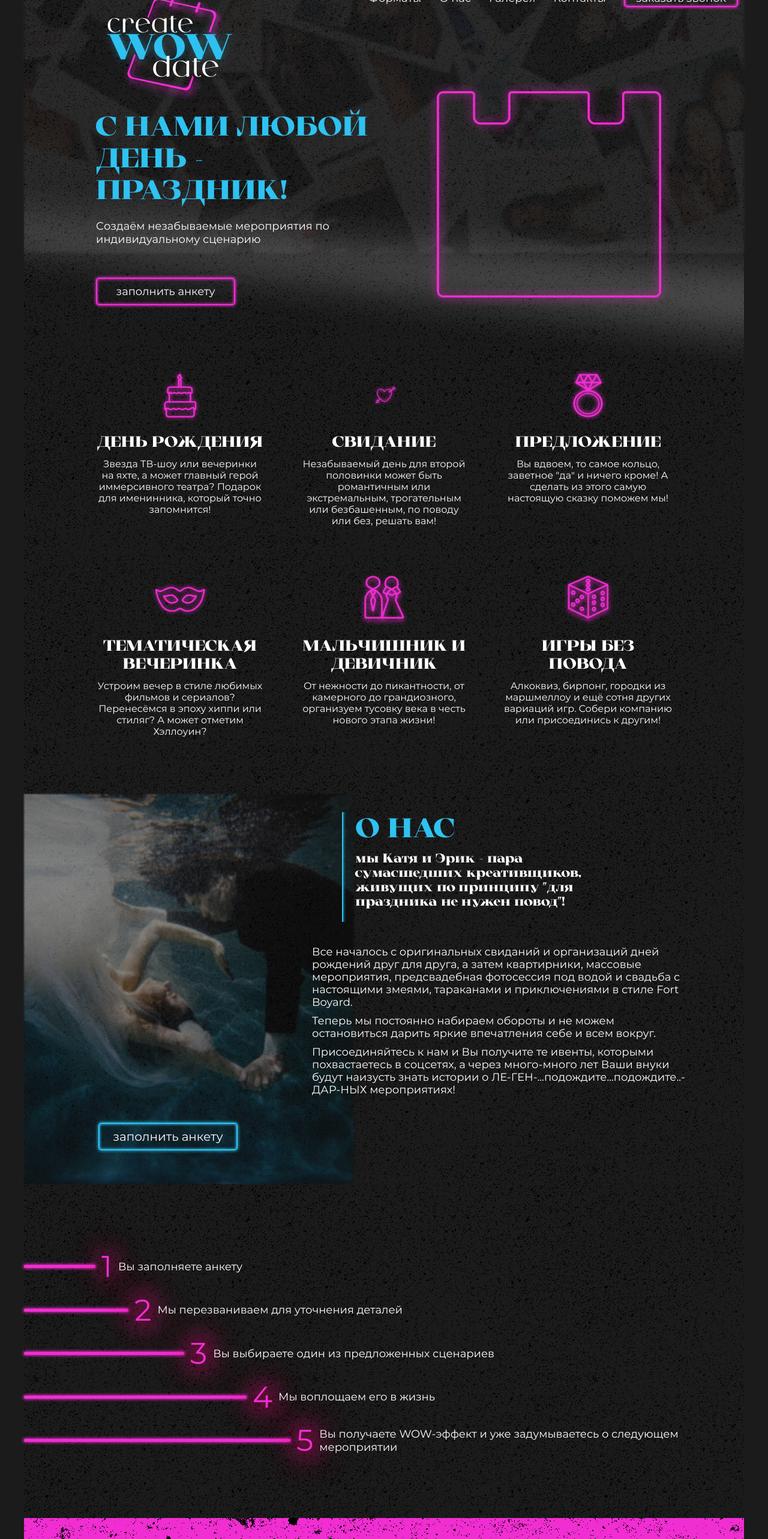
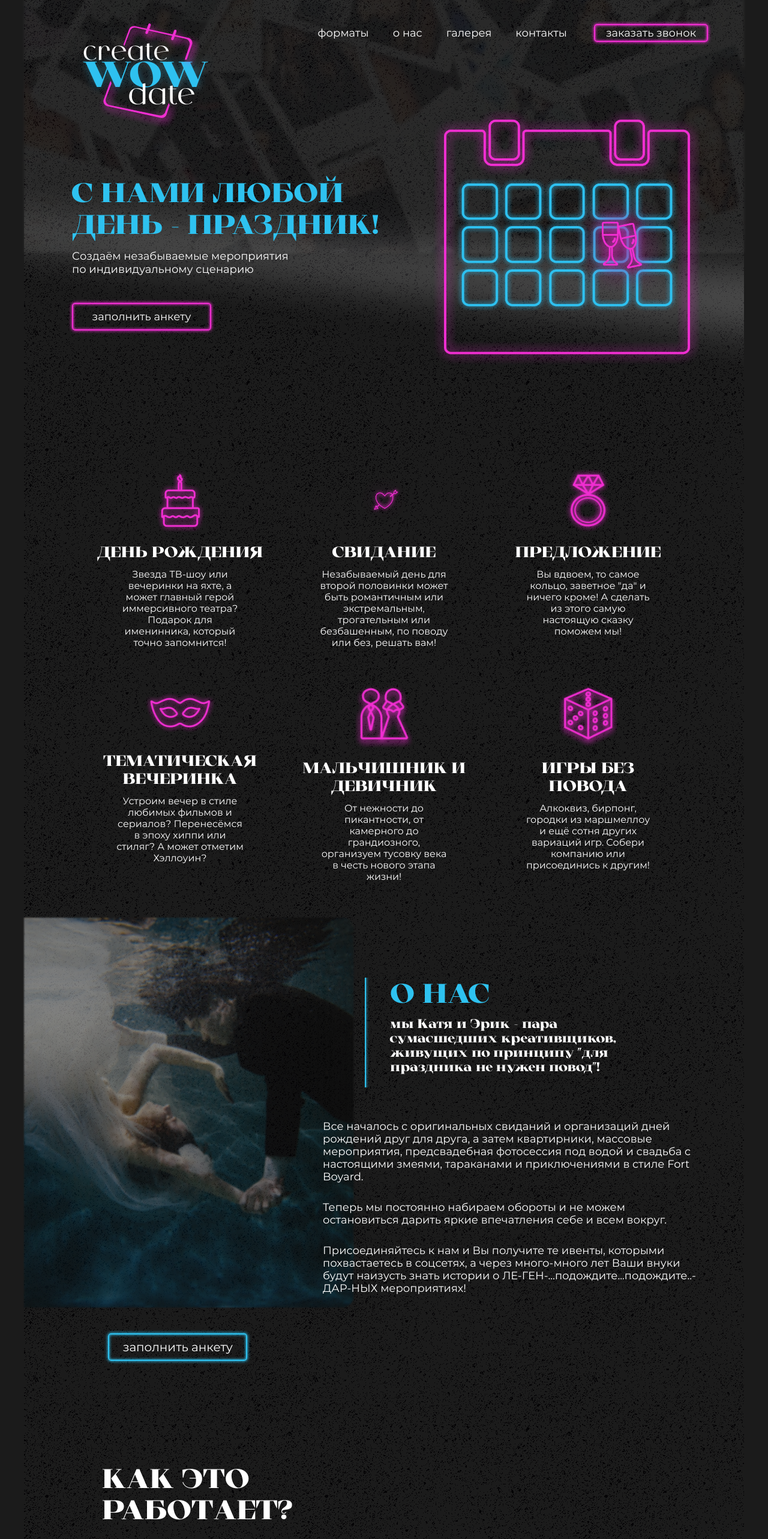
Before and after one commit to ilia-puchkov/CWD-create-wow-date, a React (Create React App) app: page / in a window 1280 px wide. Shown: the part 40-2606 px from the top of the page at 60% size. Built offline with nearby package versions, Linux system fonts and the light colour scheme.

Commit message:
fix: переоформление размеров
проверка с макетом в ПП

```diff
--- a/src/components/About/About.css
+++ b/src/components/About/About.css
@@ -34,6 +34,8 @@
 .about__info {
   margin: 0;
   margin-bottom: 120px;
+  margin-left: 30px;
+  margin-top: 70px;
   width: 60%;
   display: flex;
   flex-direction: column;
@@ -42,10 +44,10 @@
 
 .about__aside {
   margin-top: 20px;
-  margin-bottom: 30px;
+  margin-bottom: 25px;
   width: 60%;
-  padding-left: 20px;
-  margin-left: 50px;
+  padding-left: 40px;
+  margin-left: 70px;
   float: right;
   border-left: 2px solid #2EC2F0;
   box-shadow: inset 5px 0 5px -5px #2EC2F0;
@@ -76,7 +78,7 @@
 .about__text {
   max-width: 630px;
   margin: 0;
-  margin-top: 10px;
+  margin-top: 30px;
   font-size: 18px;
   line-height: 21px;
   font-weight: 400;
@@ -86,7 +88,8 @@
 
 .about__button {
   position: absolute;
-  bottom: 30px;
+  bottom: 10px;
+  left: 30%;
   width: 232px;
   height: 46px;
   margin: 0;
--- a/src/components/Footer/Footer.css
+++ b/src/components/Footer/Footer.css
@@ -1,5 +1,5 @@
 .footer {
-  padding: 20px 25px;
+  padding: 20px 55px;
   display: flex;
   flex-direction: column;
   position: relative;
@@ -40,7 +40,7 @@
   display: flex;
   flex-direction: column;
   list-style: none;
-  gap: 10px;
+  gap: 5px;
   text-align: left;
 }
 
@@ -54,10 +54,10 @@
 
 .footer__middle {
   display: flex;
-  justify-content: center;
   align-items: center;
   flex-direction: column;
   justify-content: space-between;
+  padding-left: 30px;
 }
 
 .footer__logo {
@@ -67,6 +67,7 @@
 
 .footer__text {
   margin: 0;
+  margin-top: 10px;
   font-size: 15px;
   line-height: 19px;
   color: #fff;
@@ -81,7 +82,7 @@
   display: flex;
   flex-direction: column;
   list-style: none;
-  gap: 10px;
+  gap: 5px;
   text-align: right;
 }
 
@@ -95,6 +96,7 @@
 
 .footer__button {
   margin-top: 15px;
+  margin-bottom: 10px;
   width: 232px;
   height: 46px;
   border: 2px solid #2EC2F0;
--- a/src/components/Formats/Formats.css
+++ b/src/components/Formats/Formats.css
@@ -1,5 +1,5 @@
 .formats {
-  margin-top: 100px;
+  margin-top: 170px;
   display: flex;
   flex-direction: column;
   justify-content: center;
@@ -17,15 +17,16 @@
 
 .format {
   width: 280px;
-  height: 280px;
+  height: 300px;
   display: flex;
   flex-direction: column;
+  align-items: center;
 }
 
 .format__image {
   margin: 0 auto;
-  height: 90px;
-  width: 100px;
+  height: 108px;
+  width: 120px;
   object-fit: contain;
 }
 
@@ -39,9 +40,11 @@
 }
 
 .format__text {
+  max-width: 220px;
   margin: 0;
   margin-top: 10px;
   font-size: 16px;
   line-height: 19px;
+  text-align: center;
   color: #fff;
 }
--- a/src/components/Gallery/Gallery.css
+++ b/src/components/Gallery/Gallery.css
@@ -4,9 +4,9 @@
   justify-content: center;
   align-items: center;
   background: #F02ED1;
-  margin-top: 100px;
+  margin-top: 130px;
   padding-bottom: 100px;
-  padding-top: 50px;
+  padding-top: 70px;
   background-image: url(../../images/grain.png);
 }
 
@@ -20,8 +20,8 @@
 
 .gallery__text {
   margin: 0;
-  margin-top: 10px;
-  margin-bottom: 20px;
+  margin-top: 0px;
+  margin-bottom: 45px;
   font-size: 18px;
   line-height: 22px;
   color: #fff;
--- a/src/components/Header/Header.css
+++ b/src/components/Header/Header.css
@@ -1,8 +1,9 @@
 .header {
-  padding: 10px 10px;
+  padding: 10px 60px;
+  padding-top: 80px;
   display: flex;
   flex-direction: row;
-  gap: 30px;
+  gap: 45px;
   align-items: center;
   justify-content: flex-end;
   position: relative;
@@ -31,11 +32,12 @@
   left: 0;
 }
 
-
 .header__navigation {
+  margin: 0;
+  padding: 0;
   color: #fff;
   list-style: none;
-  gap: 30px;
+  gap: 40px;
   display: flex;
   flex-direction: row;
   z-index: 2;
--- a/src/components/Header/Header.js
+++ b/src/components/Header/Header.js
@@ -6,16 +6,16 @@ function Header({onContactsClick}) {
     <header className='header'>
       <ul className='header__navigation'>
         <li className='header__navigation-element'>
-          <a className='header__navigation-link' href="#formats">Форматы</a>
+          <a className='header__navigation-link' href="#formats">форматы</a>
         </li>
         <li className='header__navigation-element'>
-          <a className='header__navigation-link' href="#about">О нас</a>
+          <a className='header__navigation-link' href="#about">о нас</a>
         </li>
         <li className='header__navigation-element'>
-          <a className='header__navigation-link' href="#gallery">Галерея</a>
+          <a className='header__navigation-link' href="#gallery">галерея</a>
         </li>
         <li className='header__navigation-element'>
-          <a className='header__navigation-link' href="#contacts">Контакты</a>
+          <a className='header__navigation-link' href="#contacts">контакты</a>
         </li>
       </ul>
       <button className='header__button' onClick={onContactsClick} >заказать звонок</button>
--- a/src/components/How/How.css
+++ b/src/components/How/How.css
@@ -1,15 +1,26 @@
 .how {
-  margin-top: 120px;
+  margin-top: 165px;
   display: flex;
   flex-direction: column;
   justify-content: flex-start;
+}
+
+.how__title {
+  margin: 0;
+  margin-left: 130px;
+  margin-bottom: 30px;
+  max-width: 330px;
+  font-family:'Macherie';
+  font-size: 45px;
+  color: #fff;
+  text-align: left;
 }
 
 .how__container {
   display: flex;
   flex-direction: row;
   align-items: center;
-  margin-top: 15px;
+  margin-top: 33px;
 }
 
 .how__text {
--- a/src/components/How/How.js
+++ b/src/components/How/How.js
@@ -1,6 +1,7 @@
 function How() {
   return (
     <section className='how' id='how'>
+      <h2 className="how__title">КАК ЭТО РАБОТАЕТ?</h2>
       <div className='how__container'>
         <hr className='how__stripe stripe1'></hr>
         <span className='how__text-bright'>1</span>
--- a/src/components/ImageSlider/ImageSlider.css
+++ b/src/components/ImageSlider/ImageSlider.css
@@ -1,5 +1,5 @@
 .slider {
-  width: 1040px;
+width: 90%;
   height: 542px;
   margin: 0 auto;
   position: relative;
@@ -9,7 +9,7 @@
   display: flex;
   flex-direction: row;
   justify-content: center;
-  gap: 20px;
+  gap: 45px;
 }
 
 .slider__element {
@@ -27,11 +27,12 @@
   position: absolute;
   top: 40%;
   height: 50px;
-  font-size: 80px;
+  font-size: 100px;
   line-height: 39px;
   color: #fff;
   z-index: 1;
   cursor: pointer;
+  transition: .5s ease-in-out;
 }
 
 .slider__arrow:hover {
@@ -40,14 +41,15 @@
 }
 
 .slider__arrow-left {
-  left: 5px;
+  left: 0px;
 }
 
 .slider__arrow-right {
-  right: 5px;
+  right: 0px;
 }
 
 .slider__dots {
+  margin-top: 45px;
   display: flex;
   flex-direction: row;
   align-items: center;
--- a/src/components/Intro/Intro.css
+++ b/src/components/Intro/Intro.css
@@ -11,9 +11,10 @@
 .intro__logo {
   position: absolute;
   top: -150px;
-  left: 120px;
+  left: 80px;
+  width: 242px;
+  height: 185px;
 }
-
 
 .intro__block {
   display: flex;
@@ -21,18 +22,19 @@
 }
 
 .intro__block-info {
-  max-width: 500px;
+  margin-top: 50px;
+  margin-left: 10px;
+  margin-right: 30px;
+  max-width: 570px;
   display: flex;
   flex-direction: column;
-  justify-content: center;
   z-index: 3;
-  margin-right: 50px;
 }
 
 .intro__header {
   font-family:'Macherie';
   margin: 0;
-  margin-top: 50px;
+  margin-top: 70px;
   font-size: 45px;
   line-height: 52.75px;
   color: #2ec2f0;
@@ -40,6 +42,9 @@
 }
 
 .intro__text {
+  margin: 0;
+  margin-top: 10px;
+  max-width: 372px;
   font-size: 18px;
   font-weight: 400;
   line-height: 22px;
@@ -48,7 +53,7 @@
 }
 
 .intro__button {
-  margin-top: 35px;
+  margin-top: 45px;
   width: 232px;
   height: 46px;
   padding: 8px 20px 8px;
@@ -64,8 +69,8 @@
 }
 
 .intro__image {
-  width: 410px;
-  height: 380px;
+  width: 450px;
+  height: 430px;
   z-index: 3;
 }
 
--- a/src/components/Intro/Intro.js
+++ b/src/components/Intro/Intro.js
@@ -1,5 +1,5 @@
 import logo from '../../images/cwd-logo.png';
-import calendarImage from '../../images/Vector 14.png';
+import calendarImage from '../../images/calendar.png';
 
 function Intro({ onQuestionsClick }) {
   return (
```
Also changed, not shown: src/images/Vector 14.png (deleted), src/images/calendar.png (added).
